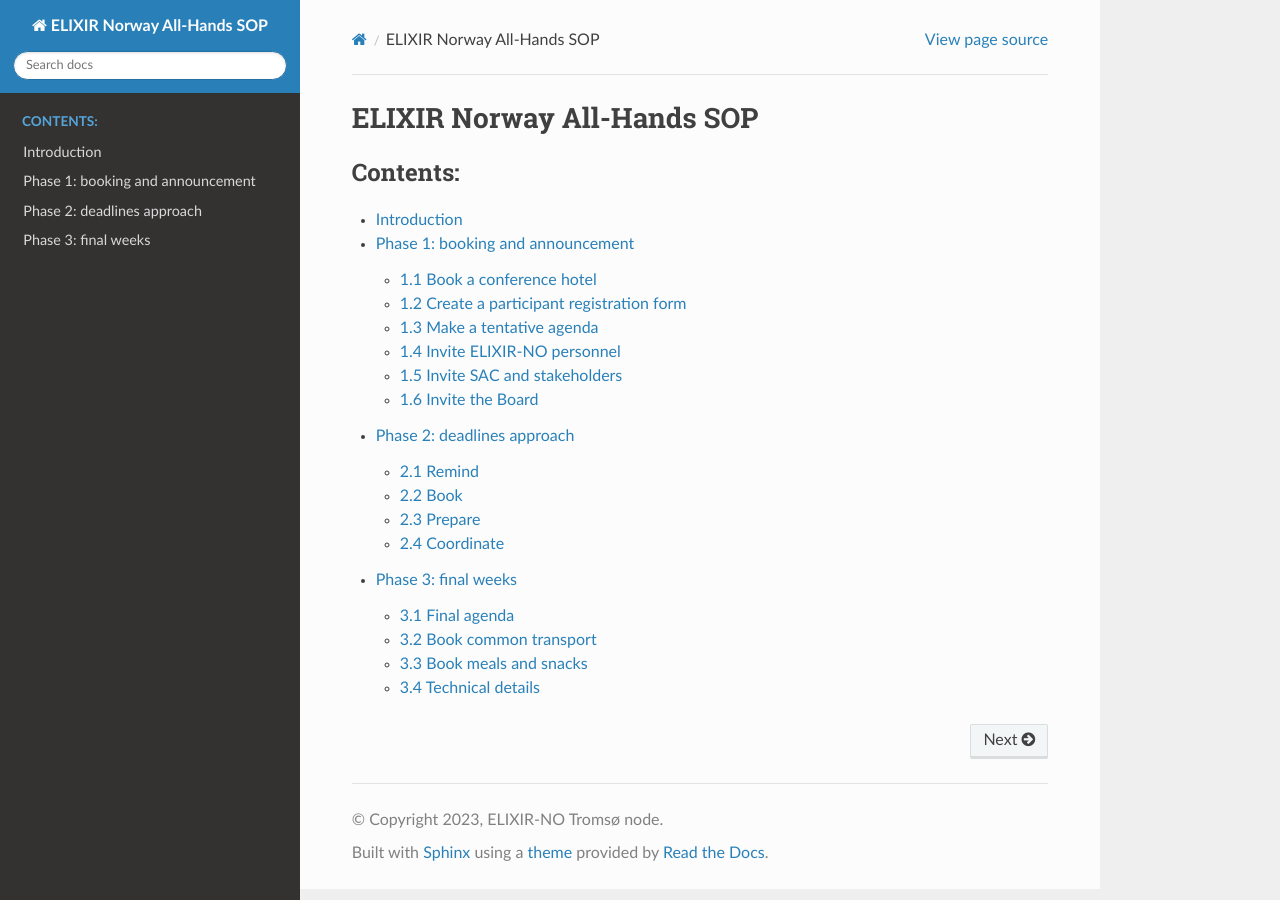
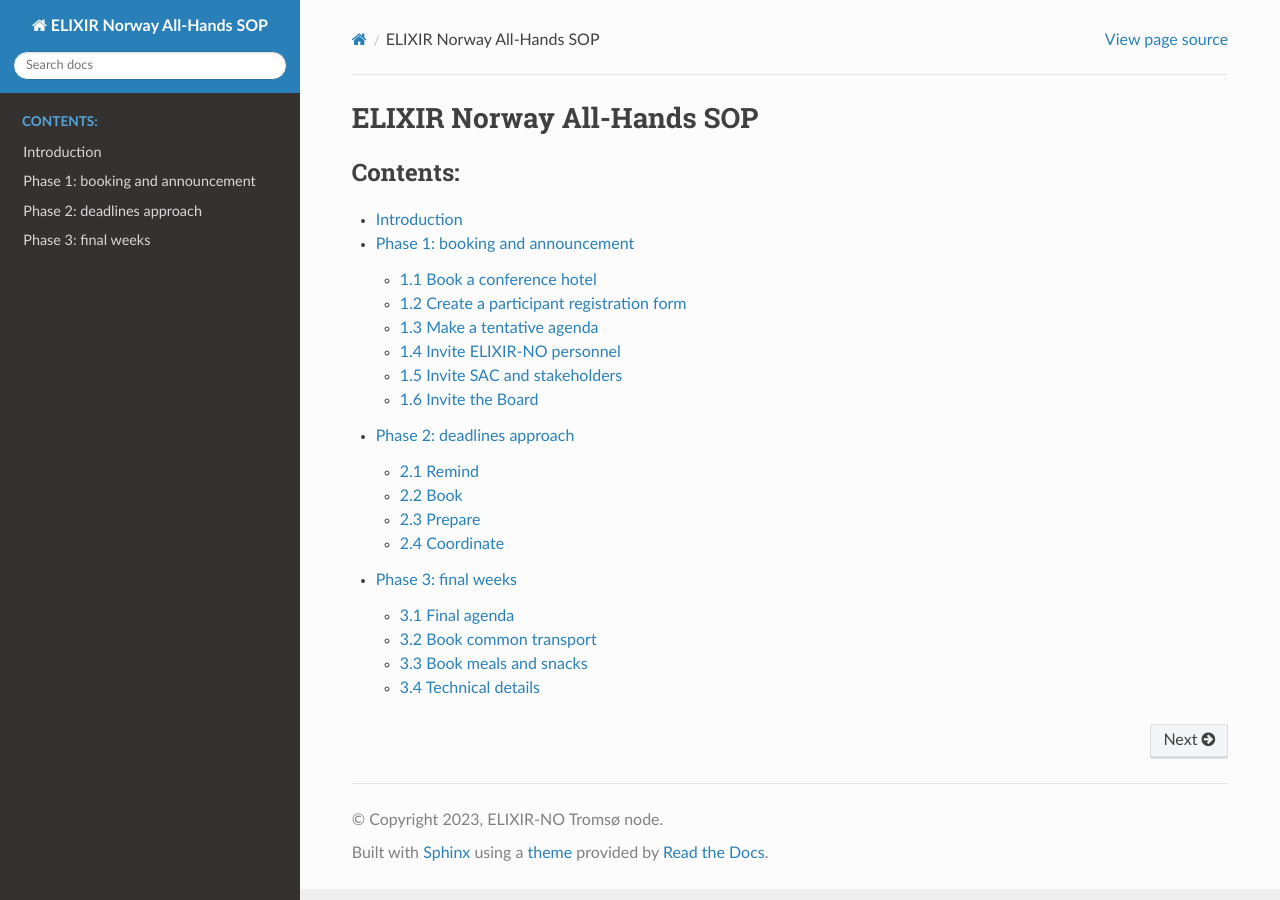
Before and after one commit to erincalhoun/elixir-no-all-hands, a Sphinx documentation site: the page built from docs/index.rst, in a window 1280 px wide. Built offline with Sphinx 7.4.7 and the Read the Docs theme 2.0.0, drawn with Linux system fonts in a browser that asks for light colours.

Commit message:
Changed max-width to none.

```diff
--- /dev/null
+++ b/docs/_static/custom.css
@@ -0,0 +1,3 @@
+.wy-nav-content {
+    max-width: none;
+}
--- a/docs/conf.py
+++ b/docs/conf.py
@@ -24,5 +24,5 @@
 # https://www.sphinx-doc.org/en/master/usage/configuration.html#options-for-html-output
 
 html_theme = 'sphinx_rtd_theme'
-html_static_path = ['_static']
+html_static_path = ["_static"]
 html_css_files = ['custom.css']
```
Also changed, not shown: 2 other files.
